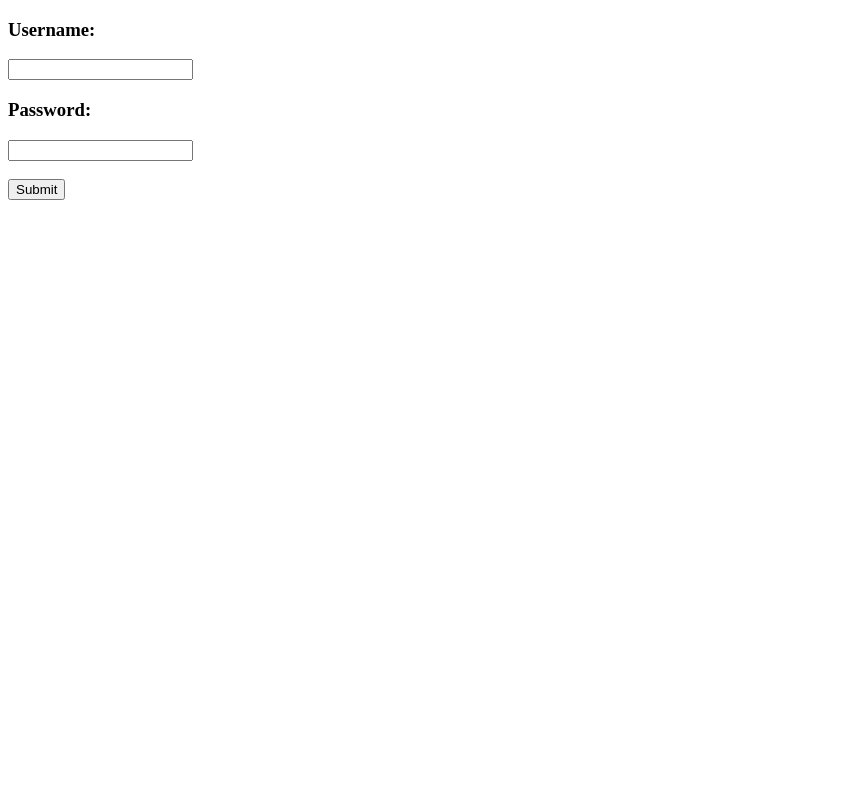
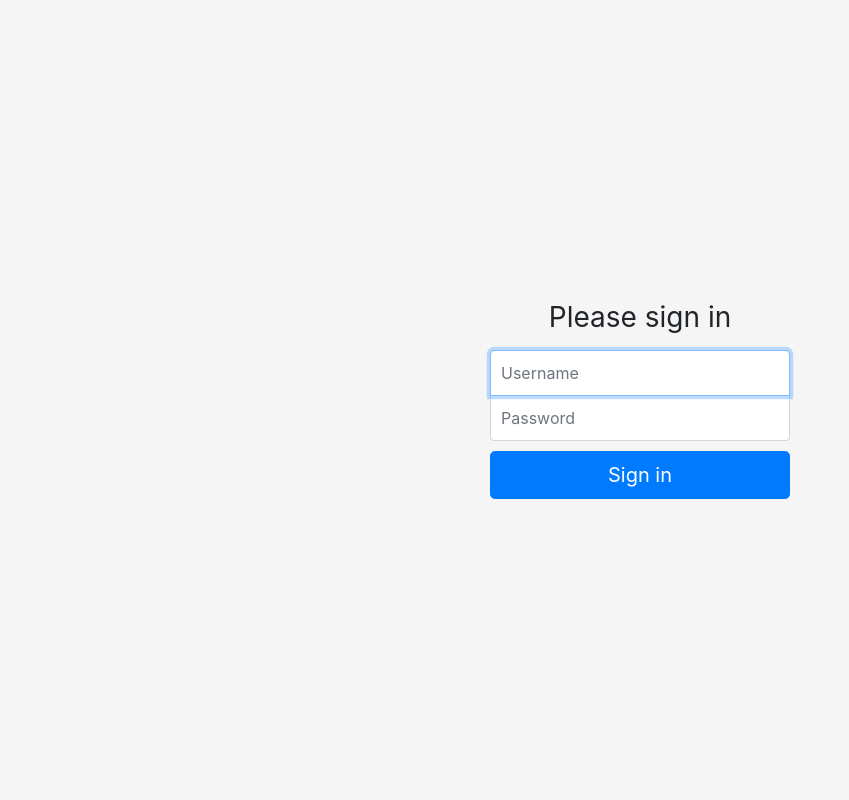
Before and after one commit to ahmed-gelemli/django, a Django app: page / in a window 1280 px wide. Shown: the whole page, without its empty margins (0-849 px from the left). Run offline with Django 3.2, Linux system fonts and the light colour scheme; some libraries are stand-ins or nearby versions.

Commit message:
Added Hompage Design
Added Homepage Desing using Bootstrap.

```diff
--- a/templates/login_form.html
+++ b/templates/login_form.html
@@ -4,14 +4,79 @@
     <meta charset="UTF-8">
     <meta name="viewport" content="width=device-width, initial-scale=1.0">
     <meta http-equiv="X-UA-Compatible" content="ie=edge">
+    <link rel="stylesheet" href="https://stackpath.bootstrapcdn.com/bootstrap/4.3.1/css/bootstrap.min.css">
     <title>Login Page</title>
+    <style>
+        html,body {
+        height: 100%;
+        }
+
+        body {
+        display: -ms-flexbox;
+        display: flex;
+        -ms-flex-align: center;
+        align-items: center;
+        padding-top: 40px;
+        padding-bottom: 40px;
+        background-color: #f5f5f5;
+        }
+
+        .form-signin {
+        width: 100%;
+        max-width: 330px;
+        padding: 15px;
+        margin: auto;
+        }
+        .form-signin .checkbox {
+        font-weight: 400;
+        }
+        .form-signin .form-control {
+        position: relative;
+        box-sizing: border-box;
+        height: auto;
+        padding: 10px;
+        font-size: 16px;
+        }
+        .form-signin .form-control:focus {
+        z-index: 2;
+        }
+        .form-signin input[type="text"] {
+        margin-bottom: -1px;
+        border-bottom-right-radius: 0;
+        border-bottom-left-radius: 0;
+        }
+        .form-signin input[type="password"] {
+        margin-bottom: 10px;
+        border-top-left-radius: 0;
+        border-top-right-radius: 0;
+        }
+        .bd-placeholder-img {
+        font-size: 1.125rem;
+        text-anchor: middle;
+        -webkit-user-select: none;
+        -moz-user-select: none;
+        -ms-user-select: none;
+        user-select: none;
+        }
+
+        @media (min-width: 768px) {
+        .bd-placeholder-img-lg {
+        font-size: 3.5rem;
+        }
+        }
+    </style>
 </head>
-<body>
-    <form method="POST" action="submitted/">
-        {% csrf_token %}
-        <h3>Username:</h3><input type="text" name="usernameInput">
-        <h3>Password:</h3><input type="password" name="passwordInput"><br><br>
-        <button type="submit">Submit</button>
+<body class="text-center">
+    <form class="form-signin">
+        <h1 class="h3 mb-3 font-weight-normal">Please sign in</h1>
+        <label for="inputUsername" class="sr-only">Username</label>
+        <input type="text" id="inputUsername" class="form-control" placeholder="Username" name="usernameInput" required autofocus>
+        <label for="inputPassword" class="sr-only">Password</label>
+        <input type="password" id="inputPassword" class="form-control" placeholder="Password" name="passwordInput" required>
+        <button class="btn btn-lg btn-primary btn-block" type="submit">Sign in</button>
     </form>
+    <script src="https://code.jquery.com/jquery-3.3.1.slim.min.js" integrity="sha384-q8i/X+965DzO0rT7abK41JStQIAqVgRVzpbzo5smXKp4YfRvH+8abtTE1Pi6jizo" crossorigin="anonymous"></script>
+    <script src="https://cdnjs.cloudflare.com/ajax/libs/popper.js/1.14.7/umd/popper.min.js" integrity="sha384-UO2eT0CpHqdSJQ6hJty5KVphtPhzWj9WO1clHTMGa3JDZwrnQq4sF86dIHNDz0W1" crossorigin="anonymous"></script>
+    <script src="https://stackpath.bootstrapcdn.com/bootstrap/4.3.1/js/bootstrap.min.js" integrity="sha384-JjSmVgyd0p3pXB1rRibZUAYoIIy6OrQ6VrjIEaFf/nJGzIxFDsf4x0xIM+B07jRM" crossorigin="anonymous"></script>
 </body>
 </html>
```
